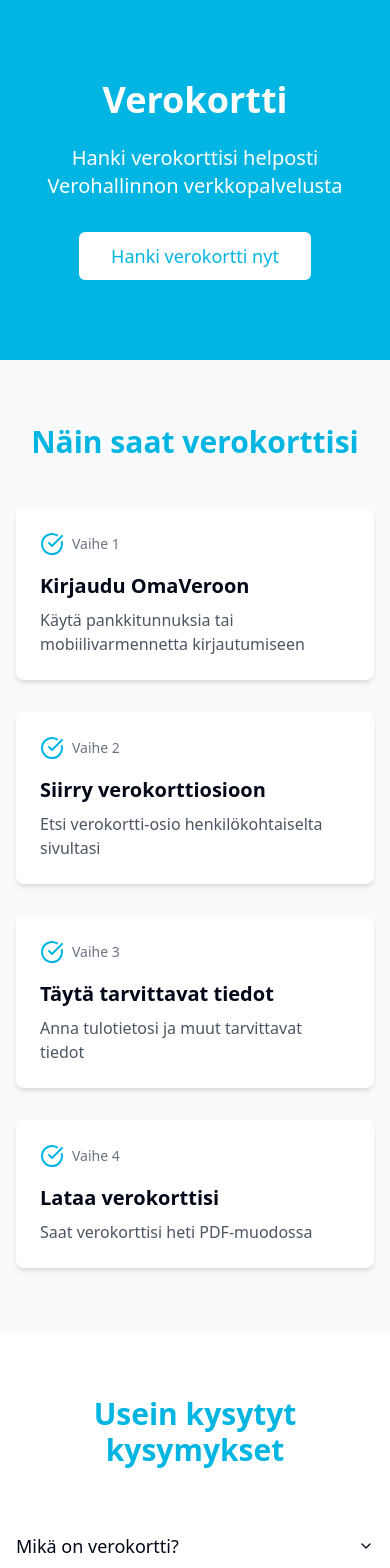
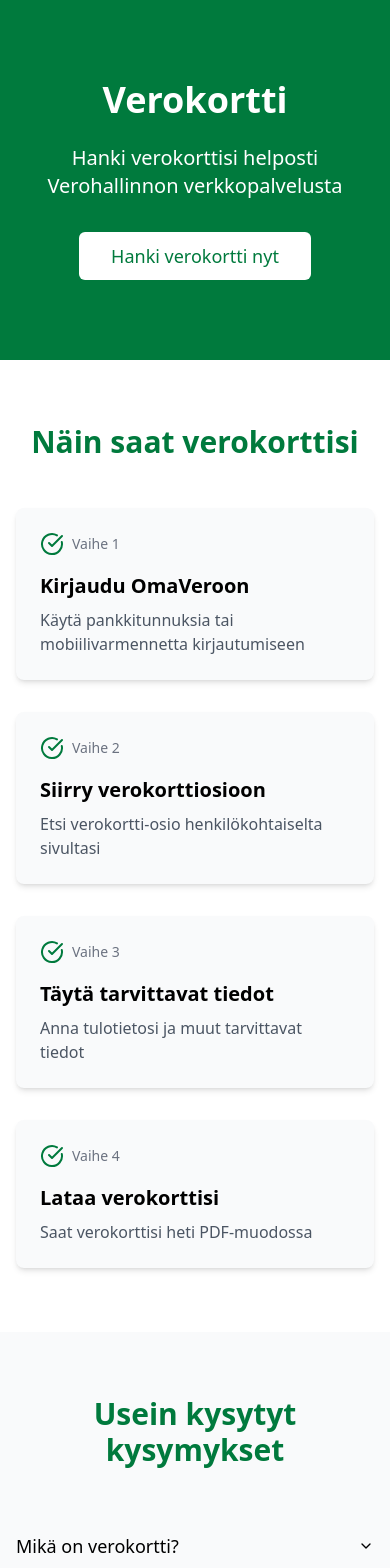
Before and after one commit to riisiharakka/taxcard-companion, a React (Vite) app: page / in a window 390 px wide. Shown: the top 1568 px of the page. Built offline with nearby package versions, Linux system fonts and the light colour scheme.

Commit message:
Update color schema for site
Modified the site's color schema to align with the specified design requirements.
[skip gpt_engineer]

```diff
--- a/src/components/FAQ.tsx
+++ b/src/components/FAQ.tsx
@@ -26,16 +26,16 @@ const faqs = [
 
 export const FAQ = () => {
   return (
-    <div className="py-16 bg-white">
+    <div className="py-16 bg-gray-50">
       <div className="container mx-auto px-4">
-        <h2 className="text-3xl md:text-4xl font-bold text-center mb-12 text-[#00B5E2]">
+        <h2 className="text-3xl md:text-4xl font-bold text-center mb-12 text-finland-green">
           Usein kysytyt kysymykset
         </h2>
         <div className="max-w-3xl mx-auto">
           <Accordion type="single" collapsible className="w-full">
             {faqs.map((faq, index) => (
               <AccordionItem key={index} value={`item-${index}`}>
-                <AccordionTrigger className="text-lg">
+                <AccordionTrigger className="text-lg text-finland-black">
                   {faq.question}
                 </AccordionTrigger>
                 <AccordionContent className="text-gray-600">
--- a/src/components/Guide.tsx
+++ b/src/components/Guide.tsx
@@ -21,19 +21,19 @@ const steps = [
 
 export const Guide = () => {
   return (
-    <div className="py-16 bg-gray-50">
+    <div className="py-16 bg-white">
       <div className="container mx-auto px-4">
-        <h2 className="text-3xl md:text-4xl font-bold text-center mb-12 text-[#00B5E2]">
+        <h2 className="text-3xl md:text-4xl font-bold text-center mb-12 text-finland-green">
           Näin saat verokorttisi
         </h2>
         <div className="grid md:grid-cols-2 lg:grid-cols-4 gap-8">
           {steps.map((step, index) => (
-            <div key={index} className="bg-white p-6 rounded-lg shadow-md">
+            <div key={index} className="bg-gray-50 p-6 rounded-lg shadow-md">
               <div className="flex items-center mb-4">
-                <CheckCircle className="text-[#00B5E2] w-6 h-6 mr-2" />
+                <CheckCircle className="text-finland-green w-6 h-6 mr-2" />
                 <span className="text-sm text-gray-500">Vaihe {index + 1}</span>
               </div>
-              <h3 className="text-xl font-semibold mb-2">{step.title}</h3>
+              <h3 className="text-xl font-semibold mb-2 text-finland-black">{step.title}</h3>
               <p className="text-gray-600">{step.description}</p>
             </div>
           ))}
--- a/src/components/Hero.tsx
+++ b/src/components/Hero.tsx
@@ -2,7 +2,7 @@ import { Button } from "@/components/ui/button";
 
 export const Hero = () => {
   return (
-    <div className="relative bg-[#00B5E2] py-20 text-white">
+    <div className="relative bg-finland-green py-20 text-white">
       <div className="container mx-auto px-4">
         <div className="max-w-3xl mx-auto text-center">
           <h1 className="text-4xl md:text-6xl font-bold mb-6">
@@ -13,7 +13,7 @@ export const Hero = () => {
           </p>
           <Button
             size="lg"
-            className="bg-white hover:bg-gray-100 text-[#00B5E2] px-8 py-6 text-lg"
+            className="bg-white hover:bg-gray-100 text-finland-green px-8 py-6 text-lg"
             onClick={() => window.open("https://www.vero.fi/sahkoiset-asiointipalvelut/omavero/", "_blank")}
           >
             Hanki verokortti nyt
--- a/tailwind.config.ts
+++ b/tailwind.config.ts
@@ -25,15 +25,16 @@ export default {
         background: "hsl(var(--background))",
         foreground: "hsl(var(--foreground))",
         finland: {
-          blue: "#003281",
-          red: "#D00C13",
+          green: "#007A3D",
+          white: "#FFFFFF",
+          black: "#000000",
         },
         primary: {
-          DEFAULT: "#003281",
+          DEFAULT: "#007A3D",
           foreground: "#FFFFFF",
         },
         secondary: {
-          DEFAULT: "#0066CC",
+          DEFAULT: "#004D26",
           foreground: "#FFFFFF",
         },
         destructive: {
@@ -45,7 +46,7 @@ export default {
           foreground: "hsl(var(--muted-foreground))",
         },
         accent: {
-          DEFAULT: "#D00C13",
+          DEFAULT: "#004D26",
           foreground: "#FFFFFF",
         },
         popover: {
```
